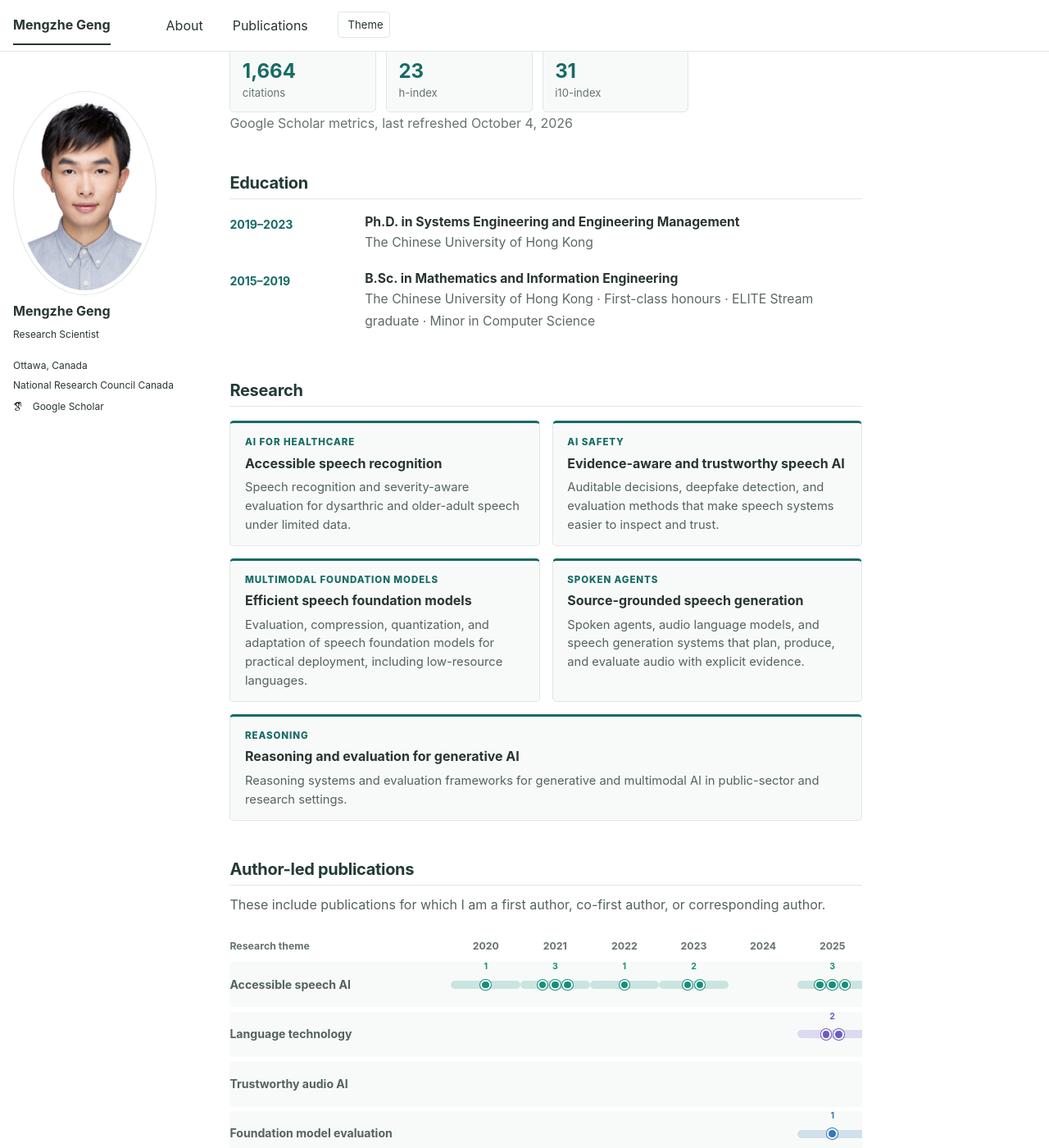
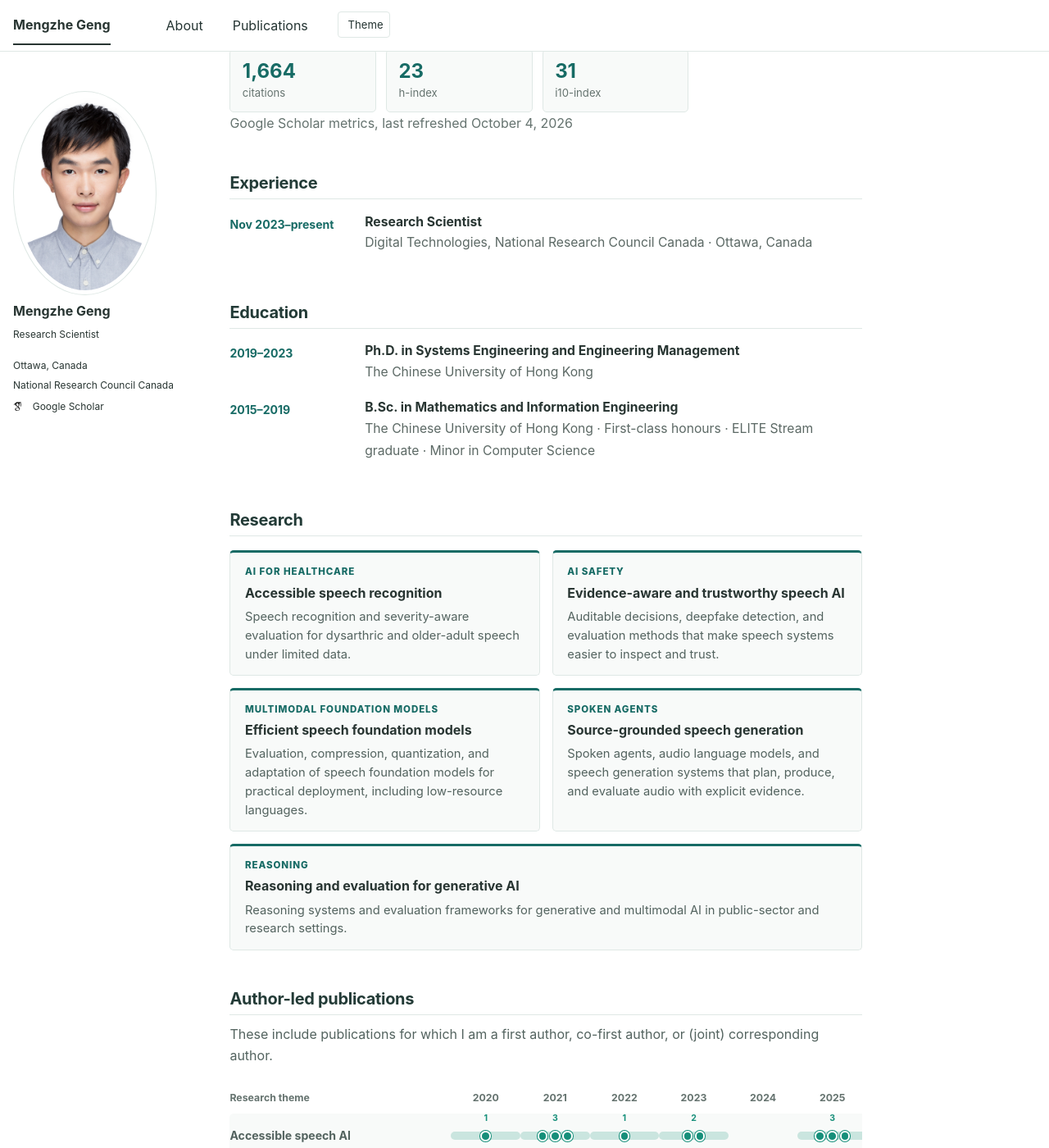
Before and after one commit to MENGZHEGENG/MENGZHEGENG.github.io, a Jekyll site: the page built from _pages/about.md, in a window 1280 px wide and 1400 px high, scrolled down 408 px. Shown: the whole window at 82% size. Built offline with Jekyll 4.4.1, drawn with Linux system fonts in a browser that asks for light colours; some web fonts are replaced; some of the changed text lies outside the part shown.

Commit message:
Reorder profile sections and clarify publication notes

```diff
--- a/_pages/about.md
+++ b/_pages/about.md
@@ -20,6 +20,12 @@ classes: wide
   <div class="stat"><strong>{{ site.data.scholar_metrics.i10_index }}</strong><span>i10-index</span></div>
 </div>
 <p class="stats-note">Google Scholar metrics, last refreshed {{ site.data.scholar_metrics.updated_at | date: "%B %-d, %Y" }}</p>
+
+<h2 id="experience">Experience</h2>
+<div class="timeline-entry">
+  <div class="timeline-date">Nov 2023–present</div>
+  <div><h3>Research Scientist</h3><p>Digital Technologies, National Research Council Canada · Ottawa, Canada</p></div>
+</div>
 
 <h2>Education</h2>
 <div class="timeline-entry">
@@ -61,7 +67,7 @@ classes: wide
 </div>
 
 <h2>Author-led publications</h2>
-<p class="publication-intro">These include publications for which I am a first author, co-first author, or corresponding author.</p>
+<p class="publication-intro">These include publications for which I am a first author, co-first author, or (joint) corresponding author.</p>
 {% assign author_led_publications = site.publications | where_exp: "post", "post.author_role" | sort: "author_role_order" %}
 {% assign timeline_themes = "Accessible speech AI|Language technology|Trustworthy audio AI|Foundation model evaluation|Speech generation and agents" | split: "|" %}
 {% assign first_timeline_year = author_led_publications | map: "year" | sort | first | plus: 0 %}
@@ -103,12 +109,6 @@ classes: wide
 <script defer src="{{ '/assets/js/publication-timeline.js' | prepend: base_path }}"></script>
 <p class="more-link"><a href="/publications/">View the full publication list <span aria-hidden="true">→</span></a> <span aria-hidden="true">·</span> <a href="{{ site.author.googlescholar }}">All publications on Google Scholar</a></p>
 
-<h2 id="experience">Experience</h2>
-<div class="timeline-entry">
-  <div class="timeline-date">Nov 2023–present</div>
-  <div><h3>Research Scientist</h3><p>Digital Technologies, National Research Council Canada · Ottawa, Canada</p></div>
-</div>
-
 <h2 id="awards">Selected awards and honours</h2>
 <ul class="award-list">
   <li class="award-item"><strong>Honourable Mention, Outstanding Achievement Award (OAA),</strong> NRC Inclusive Innovation Award, National Research Council Canada, 2026</li>
--- a/_pages/publications.html
+++ b/_pages/publications.html
@@ -5,7 +5,7 @@ permalink: /publications/
 author_profile: true
 ---
 
-<p class="publication-intro">This page lists {{ site.publications.size }} works on my <a href="{{ site.author.googlescholar }}">Google Scholar profile</a>. Each record has links to the paper or PDF, DOI information, and its Google Scholar citation record. An asterisk (*) marks co-first authors where indicated in Google Scholar or my CV.</p>
+<p class="publication-intro">This page lists {{ site.publications.size }} works on my <a href="{{ site.author.googlescholar }}">Google Scholar profile</a>. Each record has links to the paper or PDF, DOI information, and its Google Scholar citation record. An asterisk (*) marks co-first authors.</p>
 
 {% assign publication_years = site.publications | group_by: "year" | sort: "name" | reverse %}
 {% for year_group in publication_years %}
```
